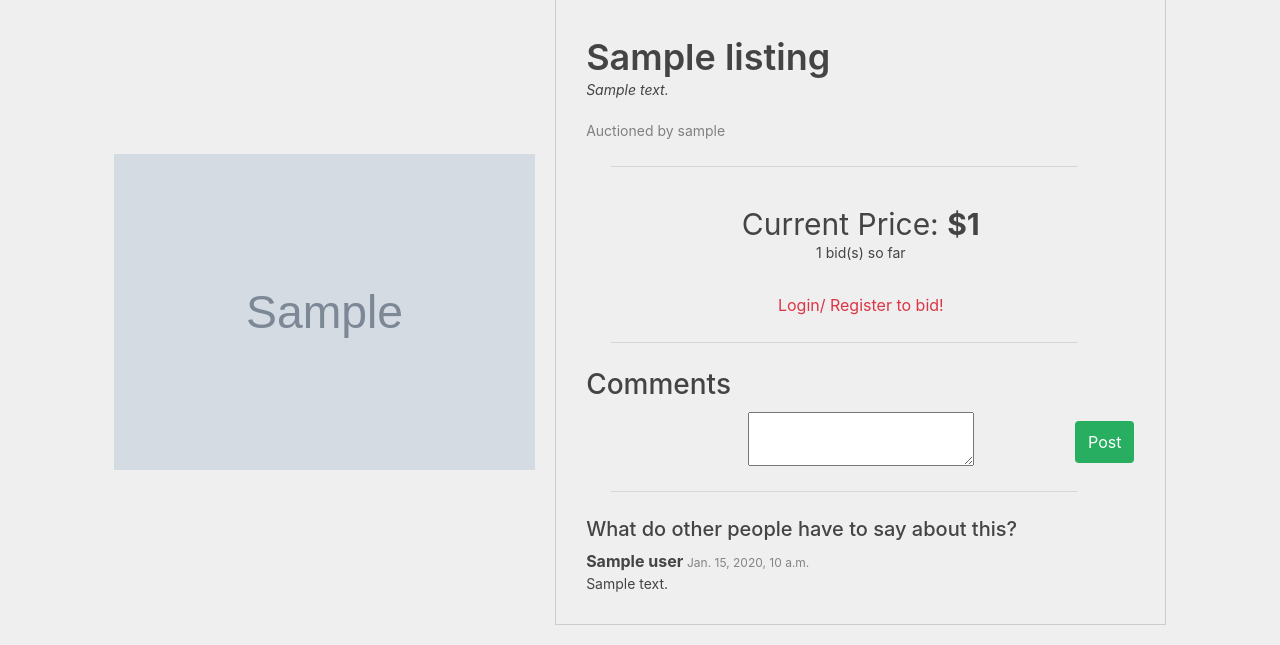
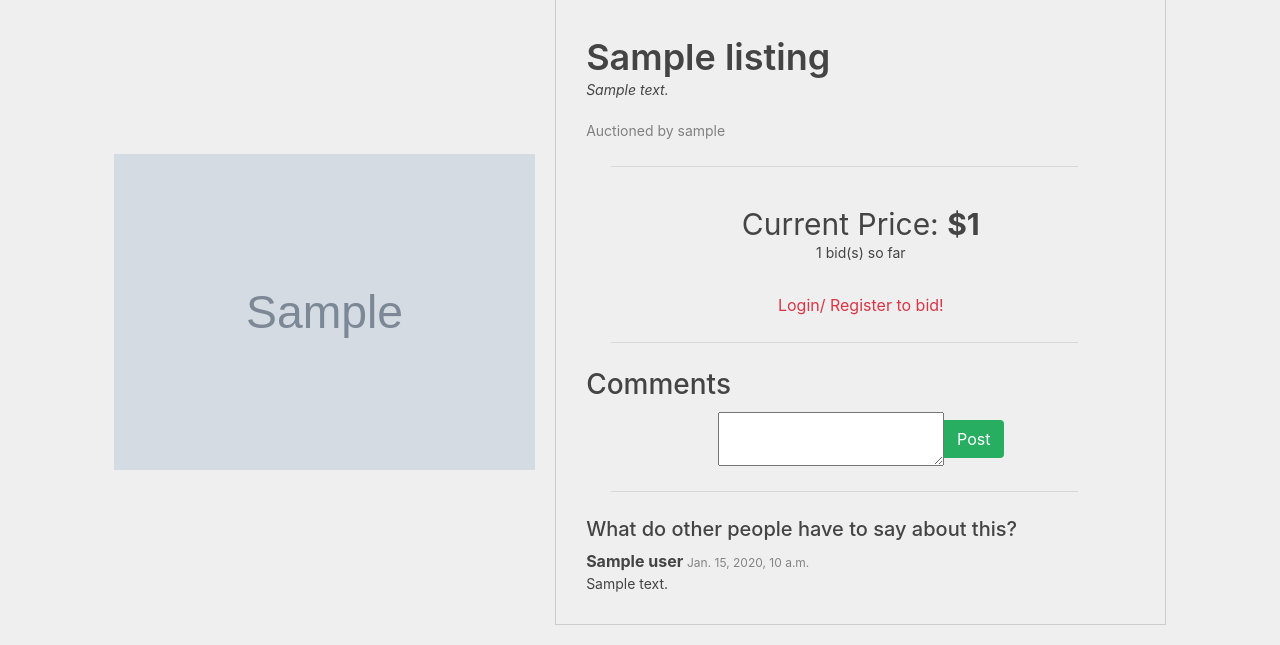
Before and after one commit to Mikayn/commerce, a Django app: template auctions/templates/auctions/listing.html in a window 1280 px wide. Shown: the part 171-816 px from the top of the page. Run offline with Django 3.2, Linux system fonts and the light colour scheme; the template is opened without the code that fills it: most values are stand-ins (such as "Sample title", 1, 10 or a date in 2020); grey boxes marked "Sample" are stand-in pictures; form fields are guessed from the names that the template uses; some libraries are stand-ins or nearby versions.

Commit message:
Improved post button

```diff
--- a/auctions/static/auctions/listing.css
+++ b/auctions/static/auctions/listing.css
@@ -118,11 +118,17 @@
     margin: 10px 0 25px 0;
 }
 
-.item-div .btn.comment-button {
-    position: absolute;
-    right: 0;
-    height: 42px;
-    margin: 4px 1px -2px 0;
+.comment-form input {
+    border-top-right-radius: 0;
+    border-bottom-right-radius: 0;
+    border-right: none;
+}
+
+.item-div .comment-button {
+    border-top-left-radius: 0;
+    border-bottom-left-radius: 0;
+    margin-top: 1px;
+    height: 100%;
 }
 
 .item-div .comment-time {
```
